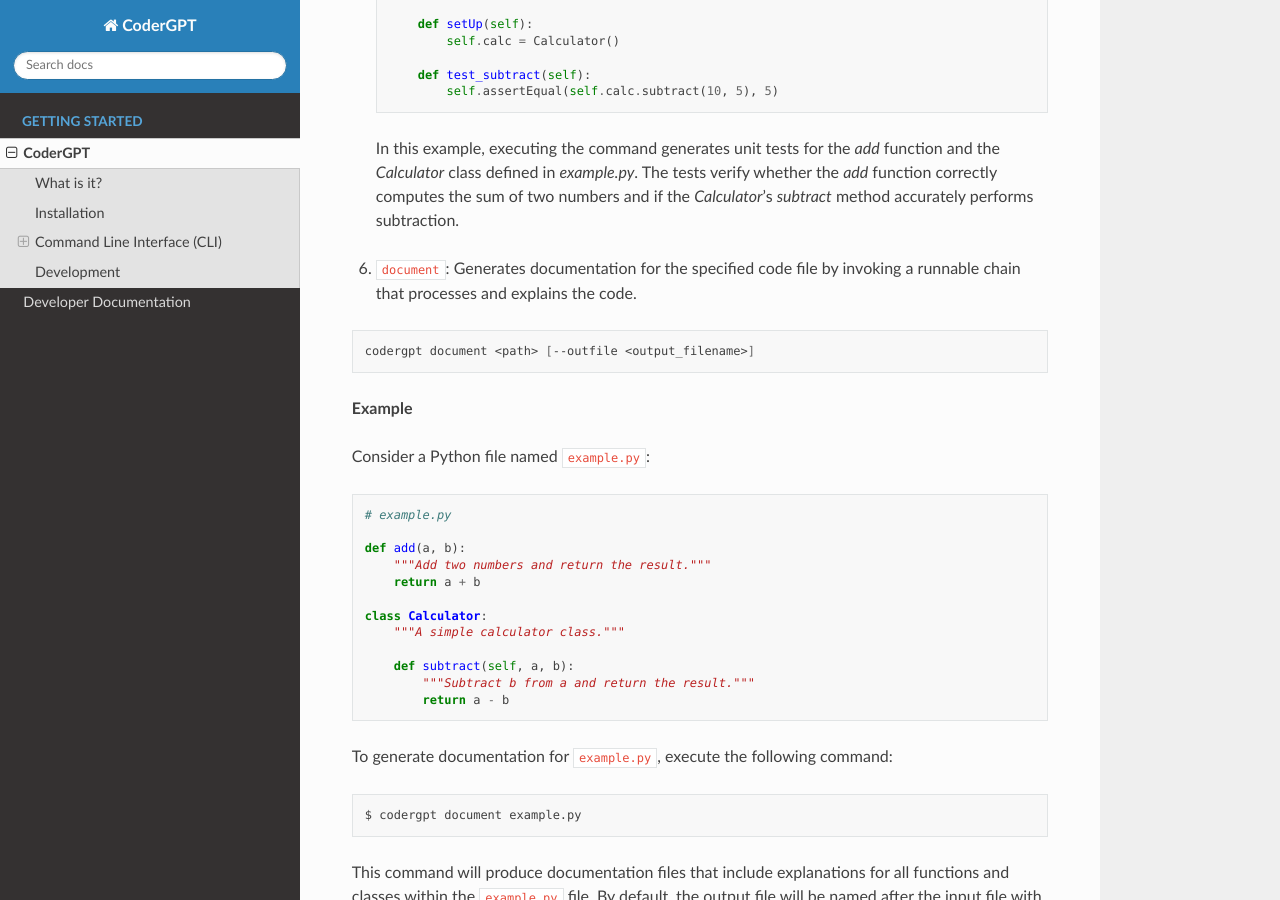
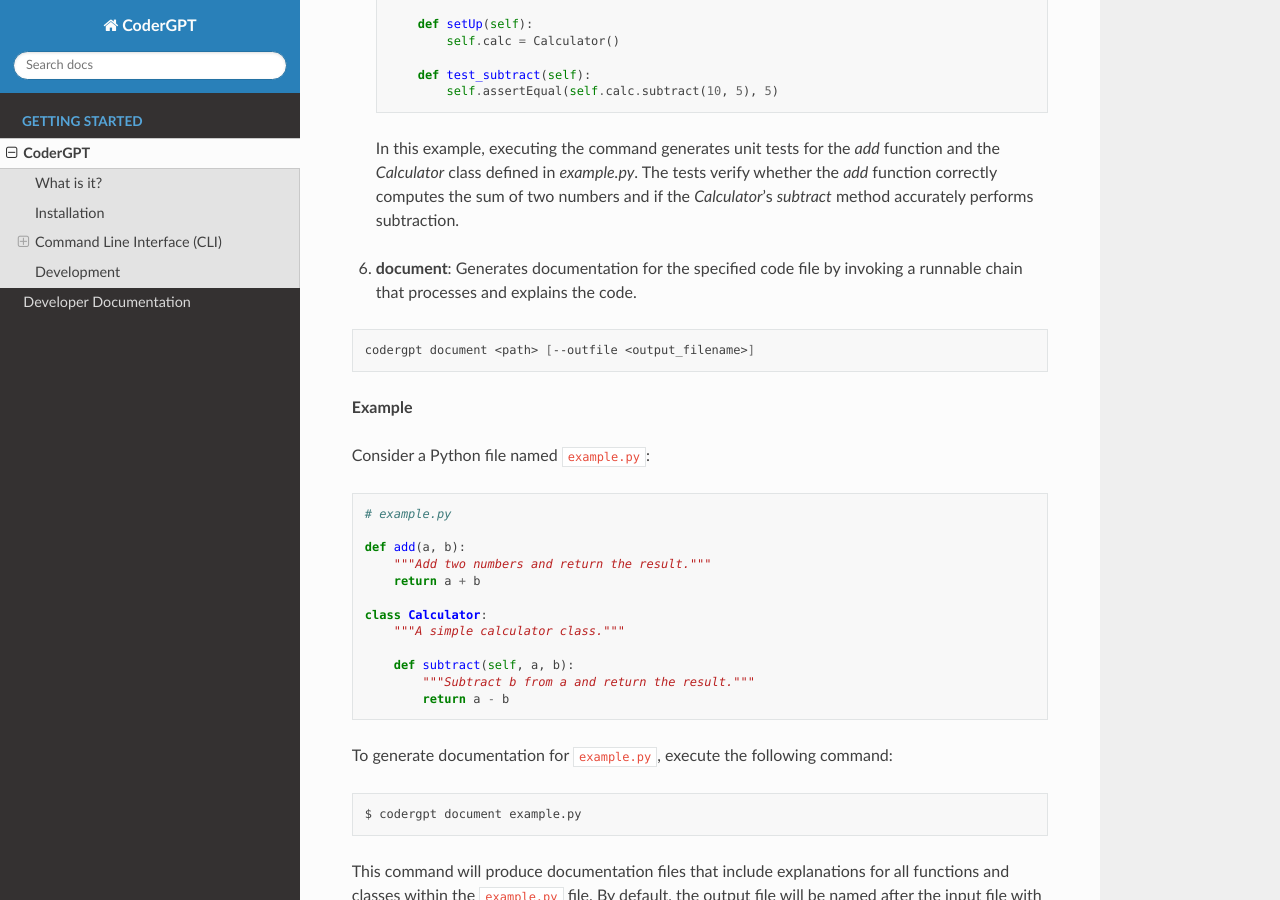
Before and after one commit to hrshdhgd/CoderGPT, a Sphinx documentation site: the page built from docs/description.rst, in a window 1280 px wide and 900 px high, scrolled down 4672 px. Built offline with Sphinx 7.4.7 and the Read the Docs theme 2.0.0, drawn with Linux system fonts in a browser that asks for light colours; pages that are not in the unit, such as notebooks, are missing from menus.

Commit message:
minor change

```diff
--- a/docs/description.rst
+++ b/docs/description.rst
@@ -267,7 +267,7 @@ Commands
 
 .. _document-command:
 
-6. ``document``: Generates documentation for the specified code file by invoking a runnable chain that processes and explains the code.
+6. **document**: Generates documentation for the specified code file by invoking a runnable chain that processes and explains the code.
 
 .. code-block:: shell
 
```
